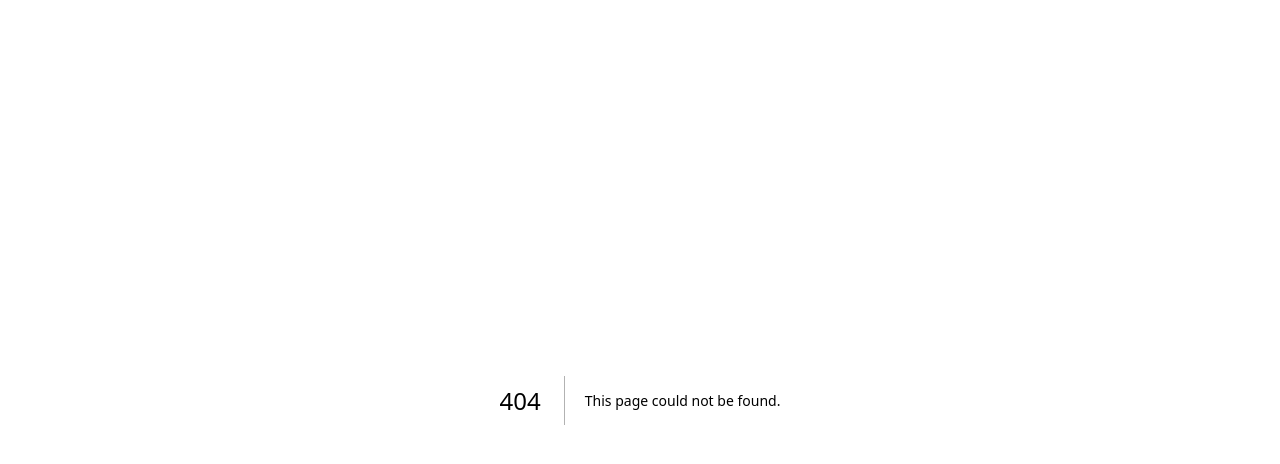
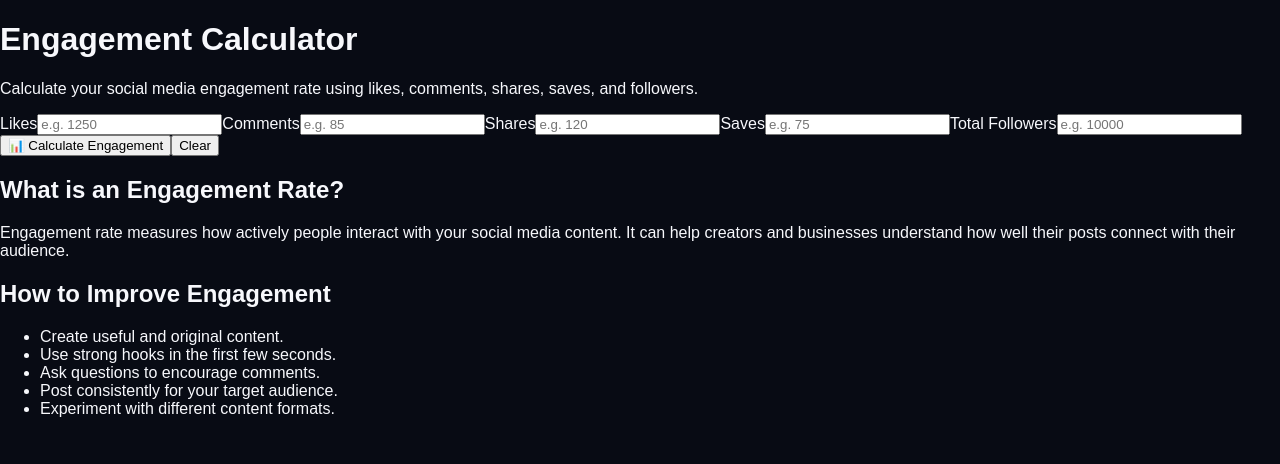
Before and after one commit to shailesh21983/clipforge, a Next.js app in the folder clipforge/: page /tools/engagement-calculator in a window 1280 px wide. Before the commit this address had no page. Shown: the top 464 px of the page. Built offline with nearby package versions, Linux system fonts and the light colour scheme.

Commit message:
Create page.js

```diff
--- /dev/null
+++ b/clipforge/app/tools/engagement-calculator/page.js
@@ -0,0 +1,163 @@
+"use client";
+
+import { useState } from "react";
+
+export default function EngagementCalculator() {
+  const [likes, setLikes] = useState("");
+  const [comments, setComments] = useState("");
+  const [shares, setShares] = useState("");
+  const [saves, setSaves] = useState("");
+  const [followers, setFollowers] = useState("");
+  const [result, setResult] = useState(null);
+
+  const calculateEngagement = () => {
+    const l = Number(likes) || 0;
+    const c = Number(comments) || 0;
+    const s = Number(shares) || 0;
+    const sv = Number(saves) || 0;
+    const f = Number(followers) || 0;
+
+    if (f <= 0) {
+      setResult(null);
+      return;
+    }
+
+    const totalEngagement = l + c + s + sv;
+    const rate = (totalEngagement / f) * 100;
+
+    let rating = "Low";
+    if (rate >= 10) {
+      rating = "Excellent";
+    } else if (rate >= 5) {
+      rating = "Very Good";
+    } else if (rate >= 2) {
+      rating = "Good";
+    } else if (rate >= 1) {
+      rating = "Average";
+    }
+
+    setResult({
+      total: totalEngagement,
+      rate: rate.toFixed(2),
+      rating,
+    });
+  };
+
+  const clearCalculator = () => {
+    setLikes("");
+    setComments("");
+    setShares("");
+    setSaves("");
+    setFollowers("");
+    setResult(null);
+  };
+
+  return (
+    <main className="tool-page">
+      <h1>Engagement Calculator</h1>
+
+      <p>
+        Calculate your social media engagement rate using likes, comments,
+        shares, saves, and followers.
+      </p>
+
+      <div className="calculator-card">
+        <label>Likes</label>
+        <input
+          type="number"
+          min="0"
+          placeholder="e.g. 1250"
+          value={likes}
+          onChange={(e) => setLikes(e.target.value)}
+        />
+
+        <label>Comments</label>
+        <input
+          type="number"
+          min="0"
+          placeholder="e.g. 85"
+          value={comments}
+          onChange={(e) => setComments(e.target.value)}
+        />
+
+        <label>Shares</label>
+        <input
+          type="number"
+          min="0"
+          placeholder="e.g. 120"
+          value={shares}
+          onChange={(e) => setShares(e.target.value)}
+        />
+
+        <label>Saves</label>
+        <input
+          type="number"
+          min="0"
+          placeholder="e.g. 75"
+          value={saves}
+          onChange={(e) => setSaves(e.target.value)}
+        />
+
+        <label>Total Followers</label>
+        <input
+          type="number"
+          min="1"
+          placeholder="e.g. 10000"
+          value={followers}
+          onChange={(e) => setFollowers(e.target.value)}
+        />
+
+        <button onClick={calculateEngagement}>
+          📊 Calculate Engagement
+        </button>
+
+        <button className="clear-btn" onClick={clearCalculator}>
+          Clear
+        </button>
+
+        {result && (
+          <div className="result-box">
+            <h2>Your Engagement Rate</h2>
+
+            <div className="rate">
+              {result.rate}%
+            </div>
+
+            <p>
+              Total Engagements: <strong>{result.total}</strong>
+            </p>
+
+            <p>
+              Performance: <strong>{result.rating}</strong>
+            </p>
+
+            <small>
+              Engagement rate = (Likes + Comments + Shares + Saves) ÷
+              Followers × 100
+            </small>
+          </div>
+        )}
+      </div>
+
+      <section className="info-section">
+        <h2>What is an Engagement Rate?</h2>
+
+        <p>
+          Engagement rate measures how actively people interact with your
+          social media content. It can help creators and businesses understand
+          how well their posts connect with their audience.
+        </p>
+
+        <h2>How to Improve Engagement</h2>
+
+        <ul>
+          <li>Create useful and original content.</li>
+          <li>Use strong hooks in the first few seconds.</li>
+          <li>Ask questions to encourage comments.</li>
+          <li>Post consistently for your target audience.</li>
+          <li>Experiment with different content formats.</li>
+        </ul>
+      </section>
+    </main>
+  );
+}
```
